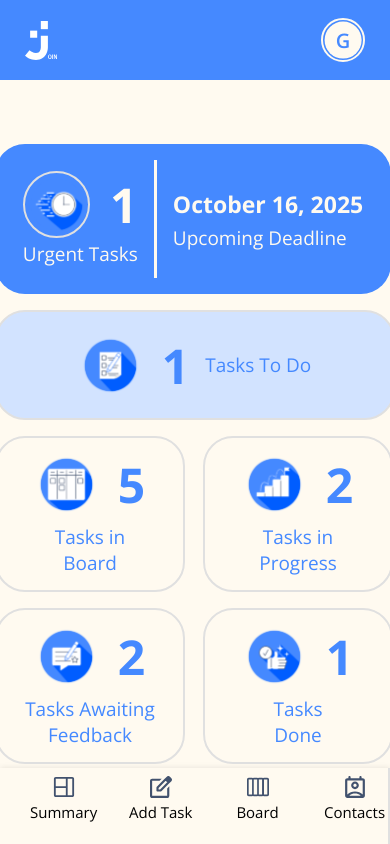
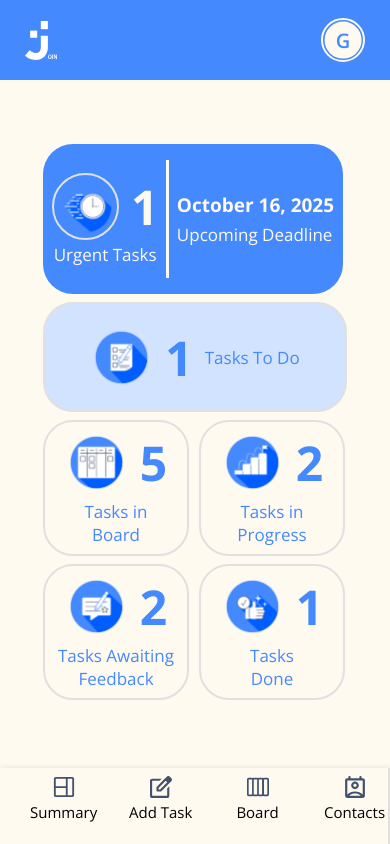
Before and after one commit to anitagasteiner/join, an Angular app: page / in a window 390 px wide. Built offline with nearby package versions, Linux system fonts and the light colour scheme.

Commit message:
summary mobile design

```diff
--- a/src/app/components/summary/summary.component.scss
+++ b/src/app/components/summary/summary.component.scss
@@ -27,10 +27,13 @@
         "board progress"
         "feedback done";
     grid-template-columns: repeat(auto-fill);
-    gap: 16px;
+    gap: 8px;
     box-sizing: border-box;
     // padding: 0 30px 30px 30px;
     // justify-content: center;
+    @include bp.xs {
+        gap: 16px;
+    }
     @include bp.xl {
         grid-template-areas:
         "urgent urgent urgent board"
@@ -69,14 +72,18 @@ img {
 .urgent-tasks-container {
     // height: 191px;
     margin-top: 64px;
-    width: 396px;
+    width: 300px;
     border-radius: 30px;
     @include colors.bg-dark;
     display: flex;
     // justify-content: space-around;
     justify-content: center;
     align-items: center;
-    gap: 16px;
+    gap: 8px;
+    @include bp.xs {
+        width: 396px;
+        gap: 16px;
+    }
     @include bp.xl {
         margin-top: 0;
         width: 672px;
@@ -89,6 +96,7 @@ img {
     display: flex;
     flex-direction: column;
     align-items: center;
+    justify-content: center;
     gap: 3px;
     >div >img {
         @include colors.border-grey-light;
@@ -98,10 +106,13 @@ img {
 
 .line {
     @include colors.bg-ivory;
-    width: 3px;
+    width: 2.5px;
     height: 118px;
     margin-top: 16px;
     margin-bottom: 16px;
+    @include bp.xs {
+        width: 3px;
+    }
     @include bp.xl {
         height: 172px;
     }
@@ -116,23 +127,32 @@ img {
 
 .img-number {
     display: flex;
-    gap: 20px;
+    gap: 12px;
     justify-content: center;
     align-items: center;
     font-weight: 700;
     font-size: 48px;
+    @include bp.xs {
+        gap: 20px;
+    }
 }
 
 .date {
     font-weight: 700;
-    font-size: 23px;
+    font-size: 19px;
+    @include bp.xs {
+        font-size: 23px;
+    }
     @include bp.xl {
         font-size: 33px;
     }
 }
 
 .description {
-    font-size: 19px;
+    font-size: 17px;
+    @include bp.xs {
+        font-size: 19px;
+    }
     @include bp.xl {
         font-size: 23px;
     }
@@ -142,14 +162,19 @@ img {
     border-radius: 30px;
     @include colors.border-grey-light;
     @include colors.color-dark;
-    height: 152px;
-    width: 186px;
+    height: 132px;
+    width: 142px;
     text-align: center;
     display: flex;
     flex-direction: column;
     align-items: center;
     justify-content: center;
-    gap: 7px;
+    gap: 5px;
+    @include bp.xs {
+        width: 186px;
+        height: 152px;
+        gap: 7px;
+    }
     @include bp.xl {
         border-radius: 20px;
         height: 219px;
@@ -159,11 +184,15 @@ img {
 
 .tasks-to-do-container {
     flex-direction: row;
-    gap: 16px;
+    gap: 12px;
     border-radius: 30px;
-    width: 396px;
+    width: 300px;
     height: 106px;
     @include colors.bg-light;
+    @include bp.xs {
+        width: 396px;
+        gap: 16px;
+    }
     @include bp.xl {
         flex-direction: column;
         border-radius: 20px;
--- a/src/app/shared/breakpoints.scss
+++ b/src/app/shared/breakpoints.scss
@@ -2,7 +2,7 @@
 
 $breakpoints: (
   // xxs: 320px,
-  xs: 400px,
+  xs: 420px,
   sm: 576px,
   md: 768px,
   lg: 992px,
@@ -26,10 +26,10 @@ $breakpoints: (
 //   }
 // }
 
-@mixin xs-max {
+@mixin xs {
   $value: map.get($breakpoints, xs);
 
-  @media only screen and (max-width: #{$value}) {
+  @media only screen and (min-width: #{$value}) {
     @content;
   }
 }
```
